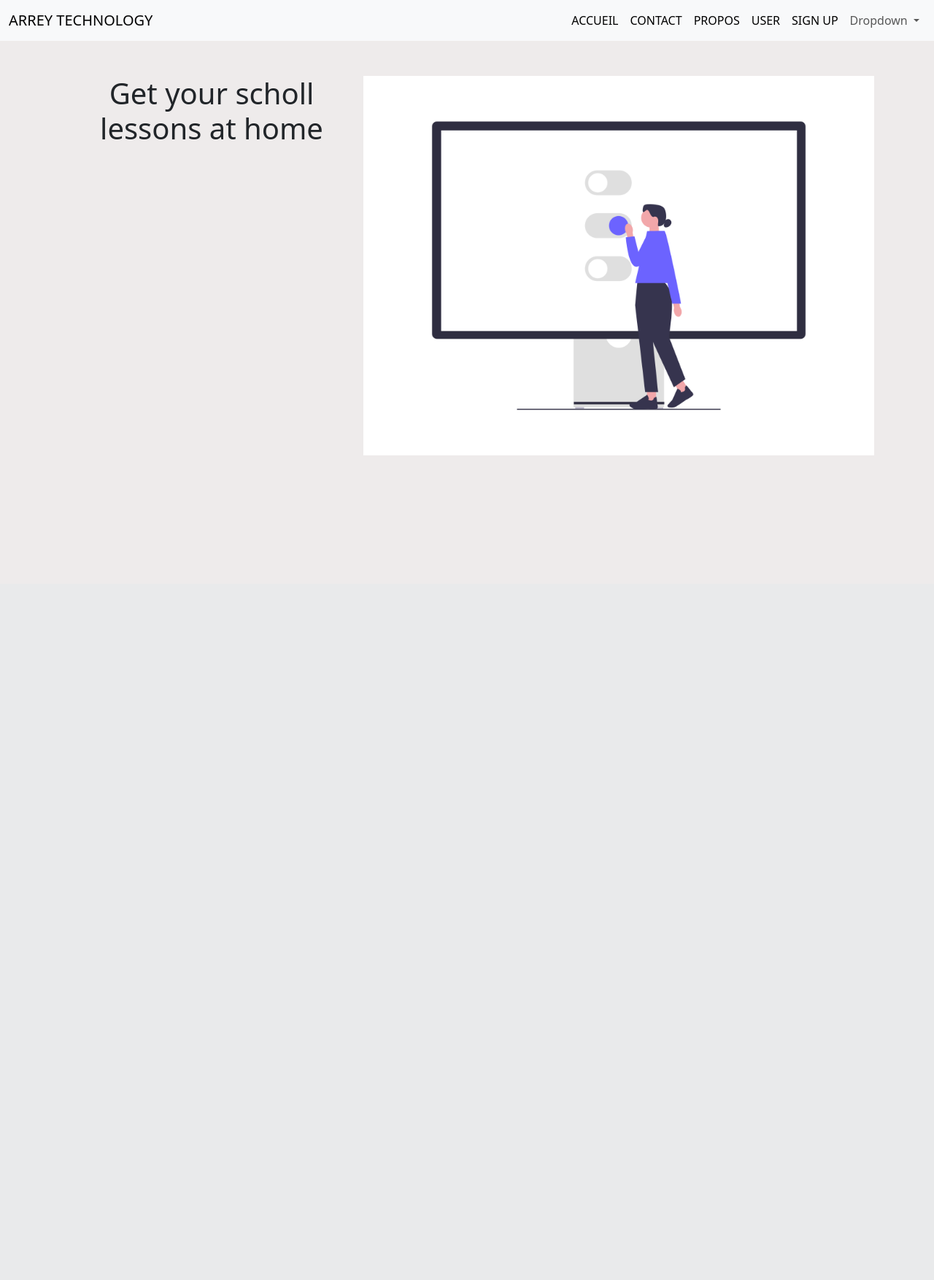
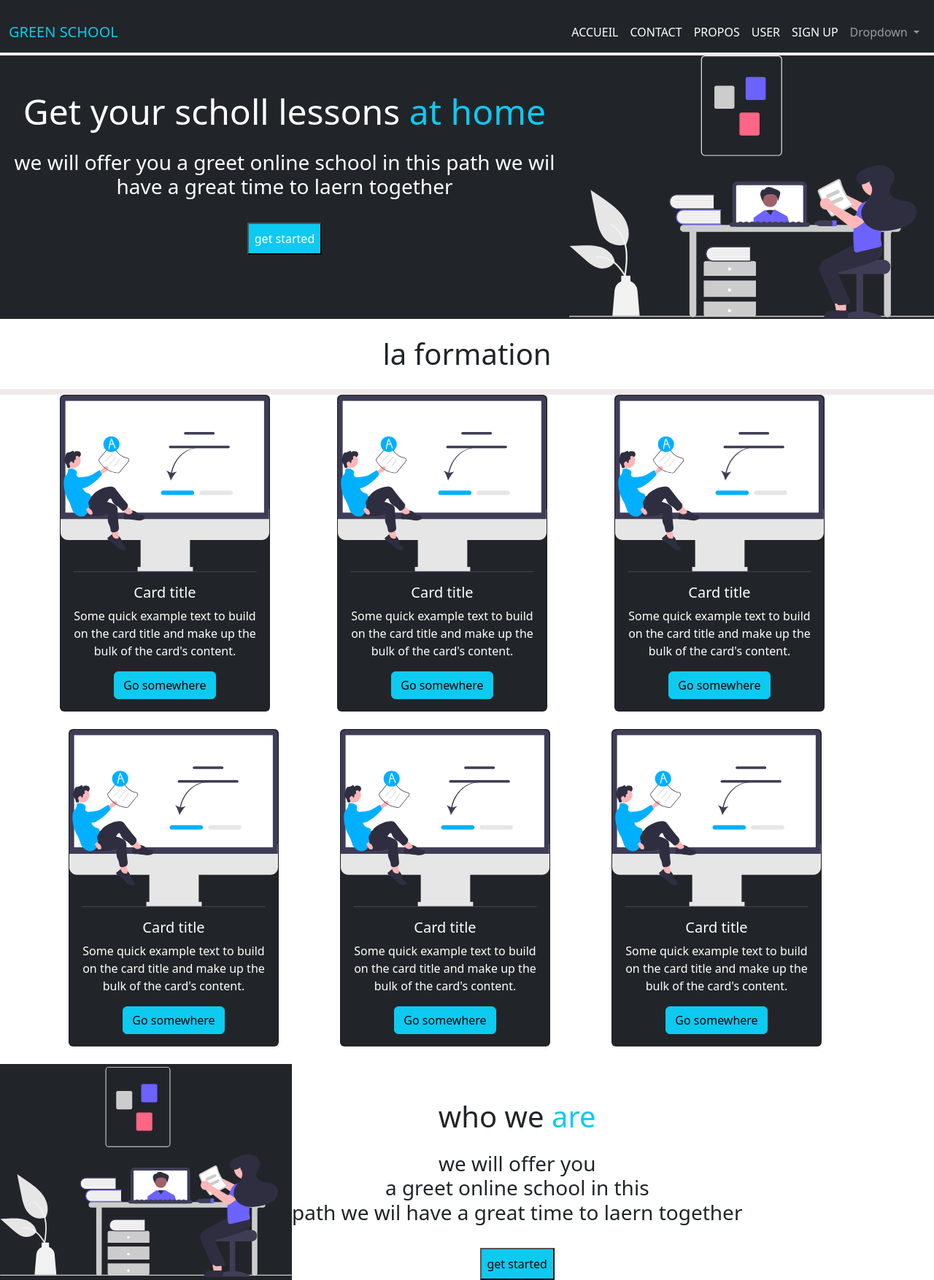
Before and after one commit to Fahmi110/flask--projet, a Flask app: page / in a window 1280 px wide. Shown: the whole page at 73% size. Before the commit the page ends 624 px from the top, so only its background shows below. Run offline with Flask 3, Linux system fonts and the light colour scheme; some libraries are stand-ins or nearby versions.

Commit message:
modification

```diff
--- a/app.py
+++ b/app.py
@@ -2,13 +2,11 @@ from flask import Flask
 
 app=Flask(__name__)
 
-from flask import render_template,redirect
+from flask import render_template
 
 @app.route('/')
 def index():
     return render_template('index.html')
-
-
 
 
 @app.route('/contact')
--- a/templates/base.html
+++ b/templates/base.html
@@ -10,16 +10,16 @@
 </head>
 <body>
 <header>
-    <nav class="navbar navbar-expand-lg bg-body-tertiary">
-        <div class="container-fluid">
-          <a class="navbar-brand" href="">ARREY TECHNOLOGY</a>
-          <button class="navbar-toggler" type="button" data-bs-toggle="collapse" data-bs-target="#navbarSupportedContent" aria-controls="navbarSupportedContent" aria-expanded="false" aria-label="Toggle navigation">
+    <nav class="navbar navbar-expand bg-dark navbar-dark tex-bd-white">
+        <div class="container-fluid mt-3 bg-dark ">
+          <a class="navbar-brand text-info  ">GREEN SCHOOL</a>
+          <button class="navbar-toggler t" type="button" data-bs-toggle="collapse" data-bs-target="#navbarSupportedContent" aria-controls="navbarSupportedContent" aria-expanded="false" aria-label="Toggle navigation">
             <span class="navbar-toggler-icon"></span>
           </button>
           <div class="collapse navbar-collapse d-flex justify-content-end" id="navbarSupportedContent">
             <ul class="navbar-nav  md-2 mb-lg-0">
               <li class="nav-item">
-                <a class="nav-link active" aria-current="page" href="/">ACCUEIL</a>
+                <a class="nav-link active " aria-current="page" href="/">ACCUEIL</a>
 
               </li>
               <li class="nav-item">
--- a/templates/index.html
+++ b/templates/index.html
@@ -3,8 +3,121 @@
 
 
 {% block main %}
-<div class="container d-flex justify-content-between mt-5">
-<h1 class="text-center"> Get your scholl lessons at home</h1>
-<img src= "{{url_for('static', filename='images/img.png')}}" alt="images" width="700">
+<div class="d-flex justify-content-between bg-dark mt-1 ">
+
+<div class="text-center mt-5  ">
+<h1 class="text-white display-5"> Get your scholl lessons<span class="text-info"> at home </span></h1>
+<h3 class="mt-4 text-white">we will offer you a greet online school in this
+     path we wil have a great time to laern together</h3>
+<!-- <img src= "{{url_for('static', filename='images/img.png')}}" alt="images" width="700"> -->
+<button class="btn-btn mt-4 p-2 text-white bg-info ">get started </button>
 </div>
+
+<img class="" src= "{{url_for('static', filename='images/img6.svg')}}" alt="images" width="500">
+</div>
+<h1 class="text-center py-4 bg-white "> la formation</h1>
+
+
+<section class="bg-white">
+<div class="container ">
+     <div class="row">
+          <div class="col">
+
+
+               <div class="card bg-dark text-white text-center" style="width: 18rem;" >
+                    <img class="" src= " {{url_for('static', filename='images/img7.svg')}} " class="card-img-top" alt="..." >
+                    <div class="card-body">
+                      <h5 class="card-title">Card title</h5>
+                      <p class="card-text">Some quick example text to build on the card title and make up the bulk of the card's content.</p>
+                      <a href="#" class="btn btn-info">Go somewhere</a>
+                    </div>
+                  </div>
+               </div>
+
+          <div class="col"> <div class=""></div>
+
+               <div class="card bg-dark text-white text text-center" style="width: 18rem;" >
+                    <img class="" src= " {{url_for('static', filename='images/img7.svg')}} " class="card-img-top" alt="...">
+                    <div class="card-body">
+                      <h5 class="card-title">Card title</h5>
+                      <p class="card-text">Some quick example text to build on the card title and make up the bulk of the card's content.</p>
+                      <a href="#" class="btn btn-info">Go somewhere</a>
+                    </div>
+                  </div>
+
+          </div>
+
+          <div class="col">
+
+               <div class="card bg-dark text-white text text-center" style="width: 18rem;" >
+                    <img class="" src= " {{url_for('static', filename='images/img7.svg')}} " class="card-img-top" alt="...">
+                    <div class="card-body">
+                      <h5 class="card-title">Card title</h5>
+                      <p class="card-text">Some quick example text to build on the card title and make up the bulk of the card's content.</p>
+                      <a href="#" class="btn btn-info">Go somewhere</a>
+                    </div>
+                  </div>
+
+          </div>
+     </div>
+
+
+     <div class="container py-4">
+          <div class="row">
+               <div class="col">
+
+
+                    <div class="card bg-dark text-white text-center" style="width: 18rem;" >
+                         <img class="" src= " {{url_for('static', filename='images/img7.svg')}} " class="card-img-top" alt="...">
+                         <div class="card-body">
+                           <h5 class="card-title">Card title</h5>
+                           <p class="card-text">Some quick example text to build on the card title and make up the bulk of the card's content.</p>
+                           <a href="#" class="btn btn-info">Go somewhere</a>
+                         </div>
+                       </div>
+                    </div>
+
+               <div class="col"> <div class=""></div>
+
+                    <div class="card bg-dark text-white text text-center" style="width: 18rem;" >
+                         <img class="" src= " {{url_for('static', filename='images/img7.svg')}} " class="card-img-top" alt="...">
+                         <div class="card-body">
+                           <h5 class="card-title">Card title</h5>
+                           <p class="card-text">Some quick example text to build on the card title and make up the bulk of the card's content.</p>
+                           <a href="#" class="btn btn-info">Go somewhere</a>
+                         </div>
+                       </div>
+
+               </div>
+
+               <div class="col">
+
+                    <div class="card bg-dark text-white text text-center" style="width: 18rem;" >
+                         <img class="" src= " {{url_for('static', filename='images/img7.svg')}} " class="card-img-top" alt="...">
+                         <div class="card-body">
+                           <h5 class="card-title">Card title</h5>
+                           <p class="card-text">Some quick example text to build on the card title and make up the bulk of the card's content.</p>
+                           <a href="#" class="btn btn-info">Go somewhere</a>
+                         </div>
+                       </div>
+
+               </div>
+          </div>
+</section>
+
+
+<div class="d-flex bg-white ml-4">
+     <img class=" bg-dark" src= "{{url_for('static', filename='images/img6.svg')}}" alt="images" width="400">
+     <div class="text-center mt-5 bg-white ">
+     <h1 class=""> who we <span class="text-info"> are </span></h1>
+     <h3 class="mt-4">we will offer you<br >a greet online school in this<br>
+          path we wil have a great time to laern together</h3>
+     <!-- <img src= "{{url_for('static', filename='images/img.png')}}" alt="images" width="700"> -->
+     <button class="btn-btn mt-4 p-2 bg-info ">get started </button>
+     </div>
+
+
+     </div>
+<section>
+
 {%endblock%}
--- a/templates/sign up.html
+++ b/templates/sign up.html
@@ -4,7 +4,7 @@
 
 {% block main %}
 <h1 class="text text-start mt-5"> sign up form </h1>
-<!-- <div class="container d-flex justify-content-end align-items-center"> -->
+<div class="container d-flex justify-content-end align-items-center">
 <!-- <h2 class="text-center"> we will teach you everything on tech<h2>
 <h2 class="text-center" > and so easy</h2> -->
 <div class="container d-flex justify-content-between mt-5">
@@ -17,7 +17,7 @@
     <div class="mb-3">
       <label for="exampleInputEmail1" class="form-label">Email address</label>
       <input type="email" class="form-control" id="exampleInputEmail1" aria-describedby="emailHelp">
-      <!-- <div id="emailHelp" class="form-text">We'll never share your email with anyone else.</div> -->
+      <div id="emailHelp" class="form-text">We'll never share your email with anyone else.</div>
     </div>
 
 
```
Also changed, not shown: static/images/image3.jpg (deleted), static/images/img6.svg (added), static/images/img7.svg (added).
